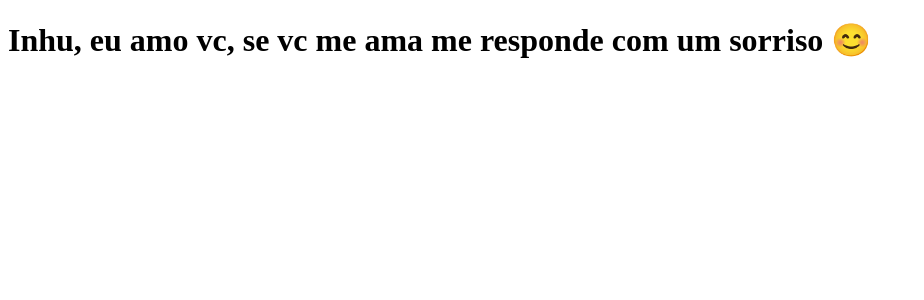
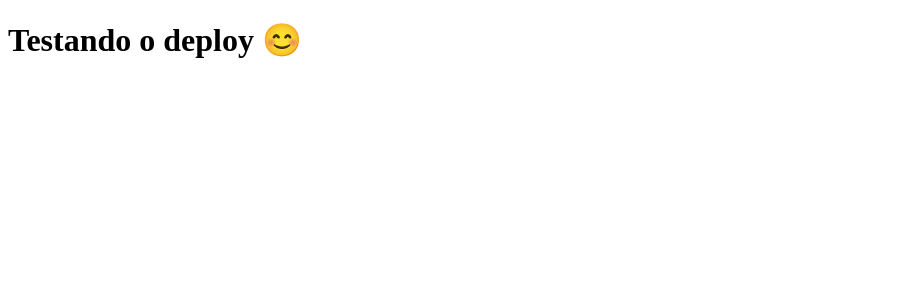
Before and after one commit to elisangelarocha78/estudo-dev, a Next.js app: page / in a window 1280 px wide. Shown: the top 300 px of the page, without its empty margins (0-924 px from the left). Built offline with nearby package versions, Linux system fonts and the light colour scheme.

Commit message:
Testando o deploy :)

```diff
--- a/pages/index.js
+++ b/pages/index.js
@@ -1,5 +1,5 @@
 function Home () {
-    return <h1>Inhu, eu amo vc, se vc me ama me responde com um sorriso 😊</h1>
+    return <h1>Testando o deploy 😊</h1>
 }
 
 export default Home;
```
